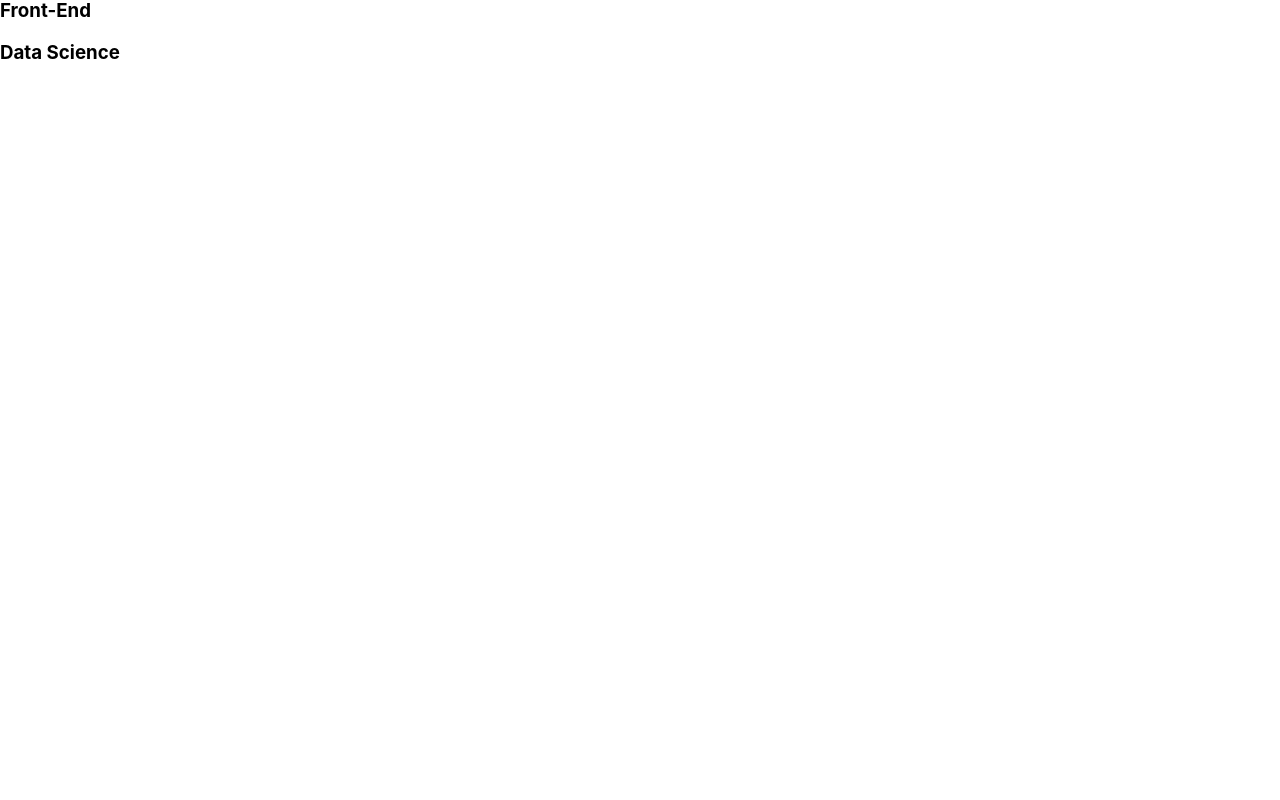
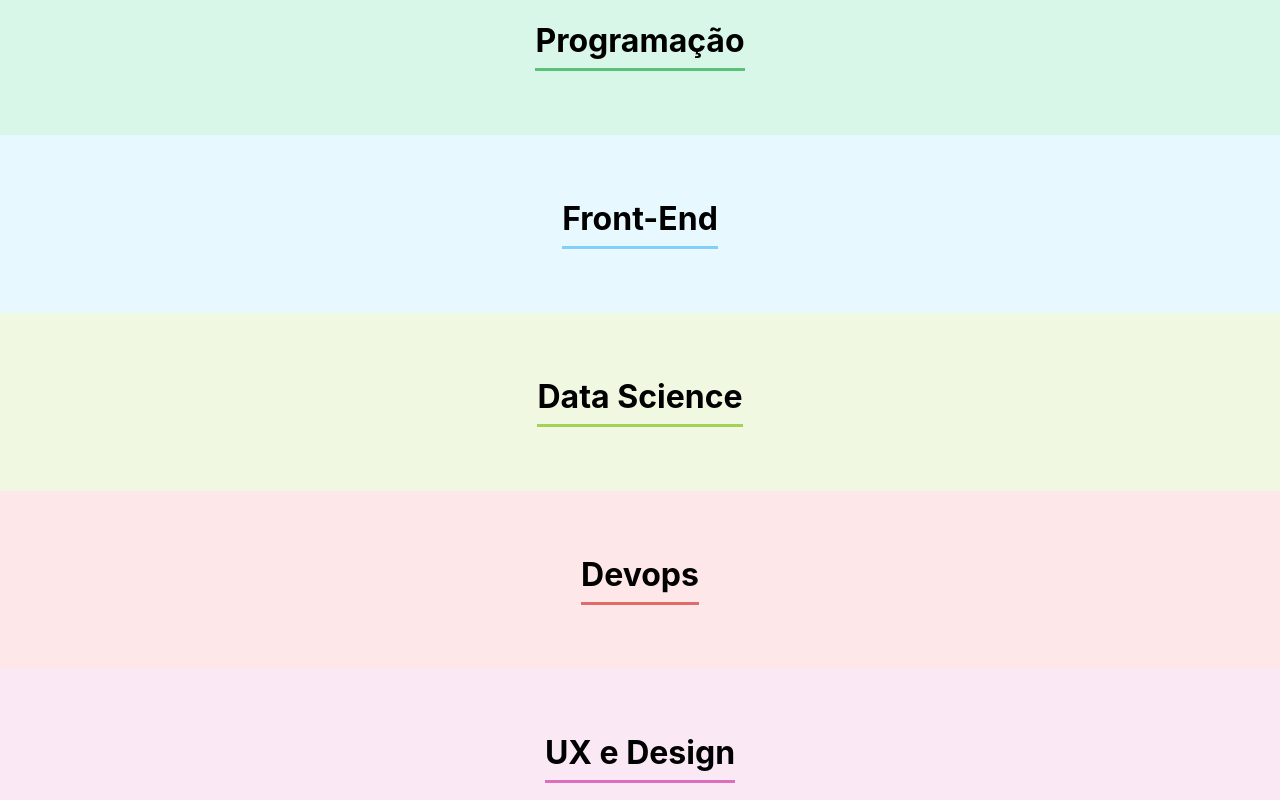
Before and after one commit to JorgeDeAquino/organo, a React (Create React App) app: page / in a window 1280 px wide. Shown: the part 1520-2320 px from the top of the page. Before the commit the page ends 1602 px from the top, so only its background shows below. Built offline with nearby package versions, Linux system fonts and the light colour scheme; the HTML template or start-up script is replaced by a standard one.

Commit message:
ajuste do time

```diff
--- a/src/App.js
+++ b/src/App.js
@@ -4,6 +4,16 @@
 import Time from './components/Time';
 
 function App() {
+
+  const times = [
+    {nome: 'Programação', corPrimaria: '#57c278', corSecundaria: '#d9f7e9'},
+    {nome: 'Front-End', corPrimaria: '#82cffa', corSecundaria: '#e8f8ff'},
+    {nome: 'Data Science', corPrimaria: '#a6d157', corSecundaria: '#f0f8e2'},
+    {nome: 'Devops', corPrimaria: '#e06b69', corSecundaria: '#fde7e8'},
+    {nome: 'UX e Design', corPrimaria: '#db6ebf', corSecundaria: '#fae9f5'},
+    {nome: 'Mobile', corPrimaria: '#ffba05', corSecundaria: '#fff5d9'},
+    {nome: 'Inovação e Gestão', corPrimaria: '#ff8a29', corSecundaria: '#ffeedf'},
+  ]
 
   const [colaoorores, setColaboradores]  = useState([])
 
@@ -16,9 +26,8 @@
     <div className="App">
       <Banner />
       <Formulario aoColaboradorCadastrado={colaborador => aoNovoColaboradorAdicionado(colaborador)}/>
-      <Time nome="Programação"/>
-      <Time nome="Front-End"/>
-      <Time nome="Data Science"/>
+
+      {times.map(time => <Time key={time.nome} nome={time.nome} corPrimaria={time.corPrimaria} corSecundaria={time.corSecundaria} />)}
 
     </div>
   );
--- a/src/components/Time/Time.css
+++ b/src/components/Time/Time.css
@@ -0,0 +1,11 @@
+.time {
+    text-align: center;
+    padding: 32px;
+}
+
+.time h3 {
+    font-size: 32px;
+    border-bottom: 3px solid;
+    display: inline-block;
+    padding-bottom: 8px;
+}
--- a/src/components/Time/index.js
+++ b/src/components/Time/index.js
@@ -2,8 +2,8 @@
 
 const Time = (props) => {
     return (
-        <section>
-            <h3>{props.nome}</h3>
+        <section className='time' style={{ backgroundColor: props.corSecundaria }}>
+            <h3 style={{ borderColor: props.corPrimaria }}>{props.nome}</h3>
         </section>
     )
 }
```
